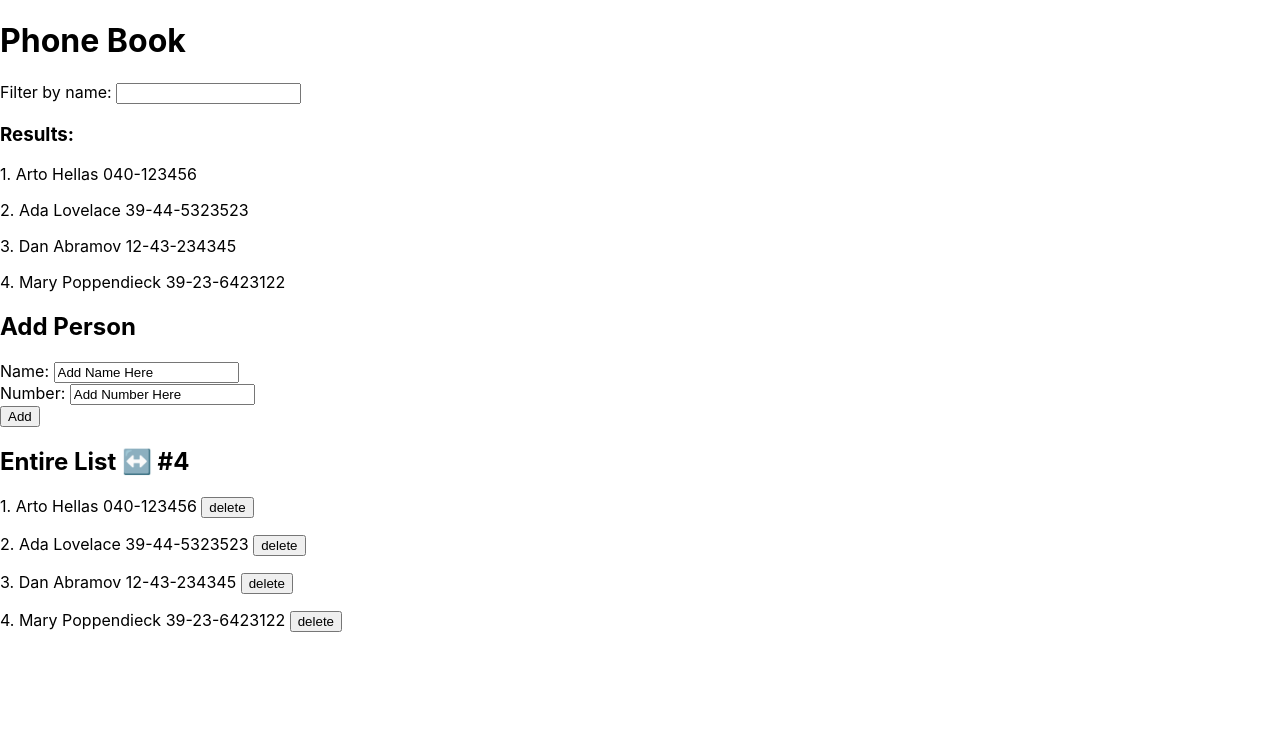
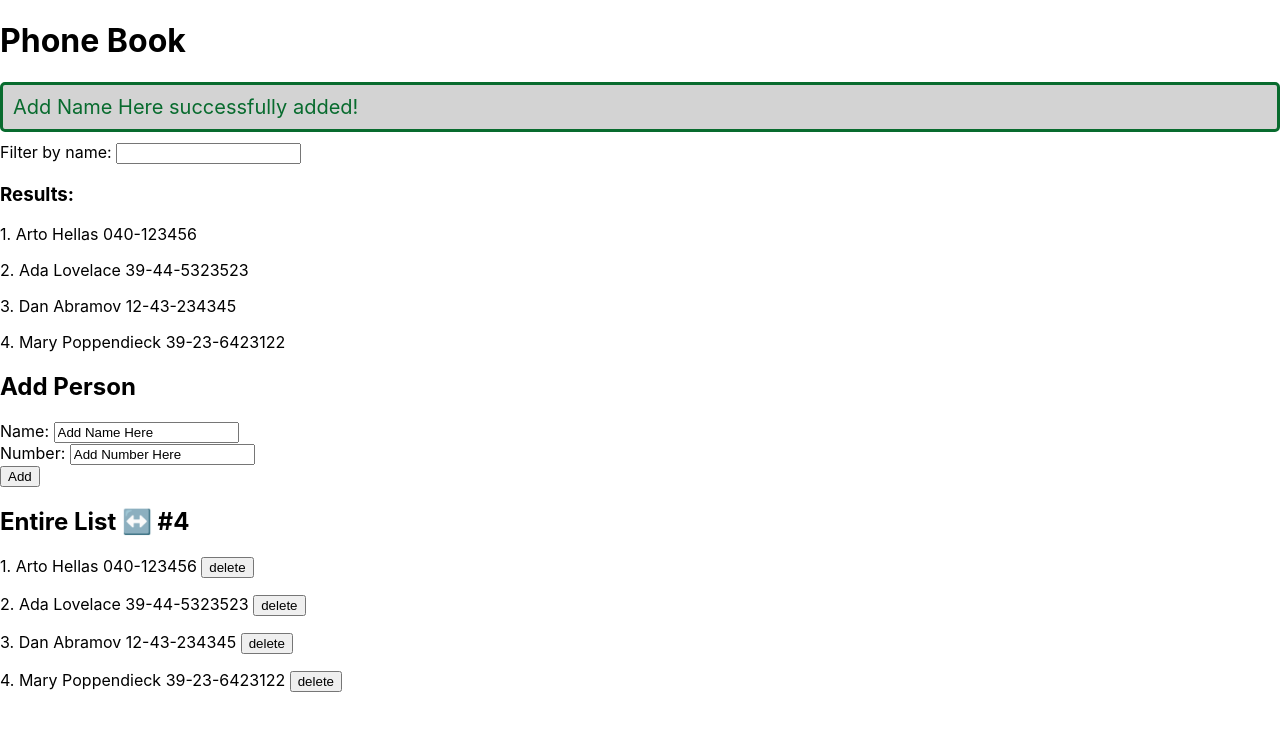
Before and after one commit to cherylfong/netscapia, a React (Create React App) app in the folder part2/phonebook/: page / in a window 1280 px wide. Both pictures are taken after a click on the button "Add". Shown: the top 730 px of the page. Built offline with nearby package versions, Linux system fonts and the light colour scheme; no server answers; data requests are answered from the project's data file.

Commit message:
complete section 2.16

```diff
--- a/part2/phonebook/src/App.js
+++ b/part2/phonebook/src/App.js
@@ -18,6 +18,8 @@
  * 2.14 Allow deleting entries and confirm action through window.confirm prompt.
  *
  * 2.15 Allow replacing an existing number in an entry and prompt to confirm using window.confirm.
+ *
+ * 2.16 Add a notification message that times out after 5 seconds when an entry is added or modified.
  */
 
 import logo from './logo.svg';
@@ -28,8 +30,9 @@ import { useState, useEffect } from 'react'
 import Entry from "./components/Entry"
 import Filter from "./components/Filter"
 import EntryService from './service/EntryService';
-import Remove
- from './components/Remove';
+import Remove from './components/Remove';
+import Notification from './components/Notification'
+
 function App(props) {
 
   // no longer retrieving data from index.js
@@ -43,6 +46,7 @@ function App(props) {
 
   const [newSearch, setNewSearch] = useState("")
 
+  const [errorMessage, setErrorMessage] = useState(null)
 
   useEffect(() => {
     EntryService
@@ -55,9 +59,10 @@ function App(props) {
   return (
     <div>
       <h1>Phone Book</h1>
+      <Notification message={errorMessage} />
       <Filter newSearch={newSearch} setNewSearch={setNewSearch} persons={persons}/>
       <h2>Add Person</h2>
-      <Entry persons={persons} setPersons={setPersons} newName={newName} setNewName={setNewName} newNumber={newNumber} setNewNumber={setNewNumber}/>
+      <Entry persons={persons} setPersons={setPersons} newName={newName} setNewName={setNewName} newNumber={newNumber} setNewNumber={setNewNumber} setErrorMessage={setErrorMessage}/>
       <h2>{`Entire List ↔️ #${persons.length}`}</h2>
       <Remove persons={persons} setPersons={setPersons}/>
     </div>
--- a/part2/phonebook/src/components/Entry.js
+++ b/part2/phonebook/src/components/Entry.js
@@ -3,7 +3,7 @@
  */
 import EntryService from "../service/EntryService";
 
-const Entry = ({persons, setPersons, newName, setNewName, newNumber, setNewNumber}) => {
+const Entry = ({persons, setPersons, newName, setNewName, newNumber, setNewNumber, setErrorMessage}) => {
 
     const addEntry = (event) => {
 
@@ -35,6 +35,12 @@ const Entry = ({persons, setPersons, newName, setNewName, newNumber, setNewNumbe
                     setNewName('Ready to save a new person!')
                 })
 
+                setErrorMessage(
+                    `${newName} successfully modified!`
+                  )
+                  setTimeout(() => {
+                    setErrorMessage(null)
+                  }, 5000)
 
             }
 
@@ -58,6 +64,13 @@ const Entry = ({persons, setPersons, newName, setNewName, newNumber, setNewNumbe
                 setNewName('Ready to save a new person!')
             })
 
+
+        setErrorMessage(
+            `${newName} successfully added!`
+            )
+            setTimeout(() => {
+            setErrorMessage(null)
+            }, 5000)
 
         }
     }
--- /dev/null
+++ b/part2/phonebook/src/components/Notification.js
@@ -0,0 +1,16 @@
+/**
+ * Displays a message when message is not null
+ */
+const Notification = ({ message }) => {
+    if (message === null) {
+        return null
+    }
+
+    return (
+        <div className='notify'>
+            {message}
+        </div>
+    )
+}
+
+export default Notification
--- a/part2/phonebook/src/index.css
+++ b/part2/phonebook/src/index.css
@@ -11,3 +11,13 @@ code {
   font-family: source-code-pro, Menlo, Monaco, Consolas, 'Courier New',
     monospace;
 }
+
+.notify {
+  color: #086b2e;
+  background: lightgrey;
+  font-size: 20px;
+  border-style: solid;
+  border-radius: 5px;
+  padding: 10px;
+  margin-bottom: 10px;
+}
```
